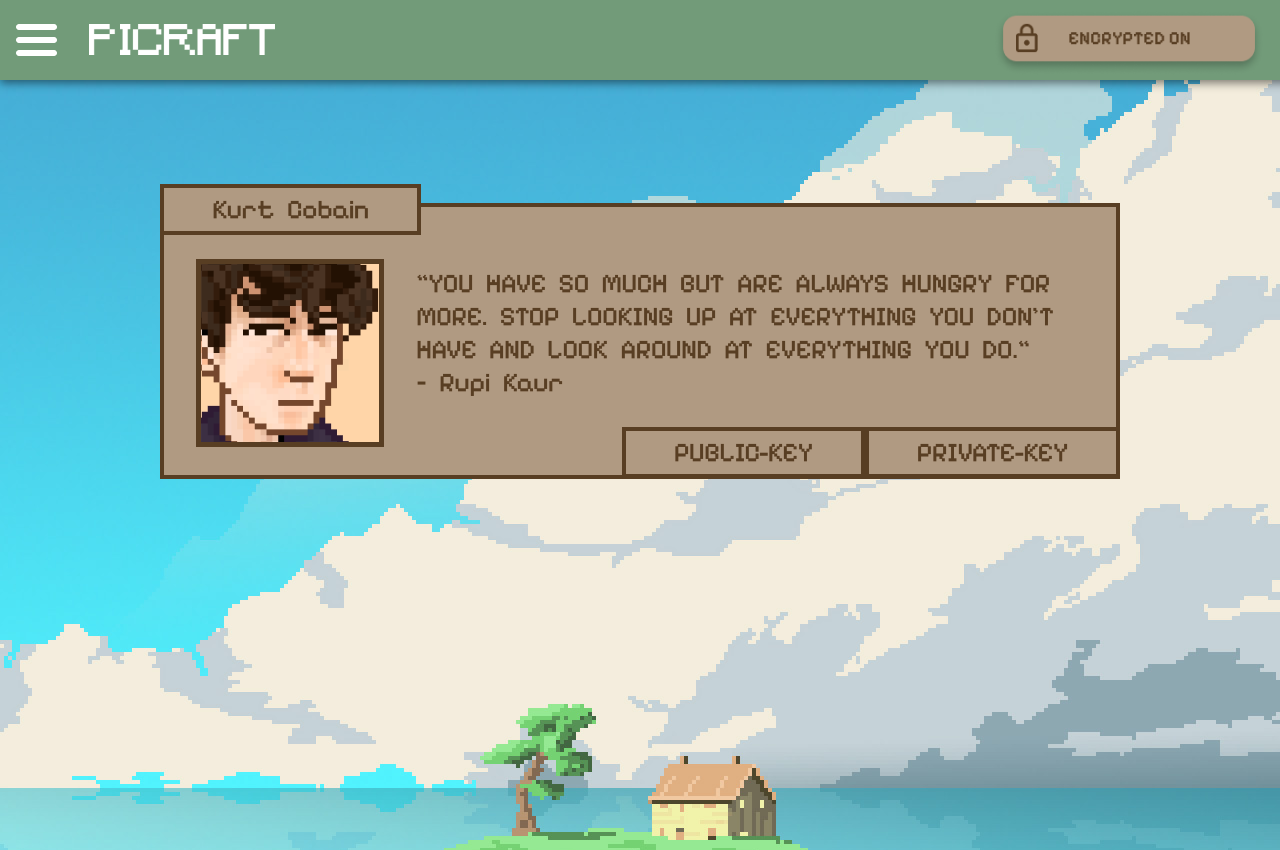
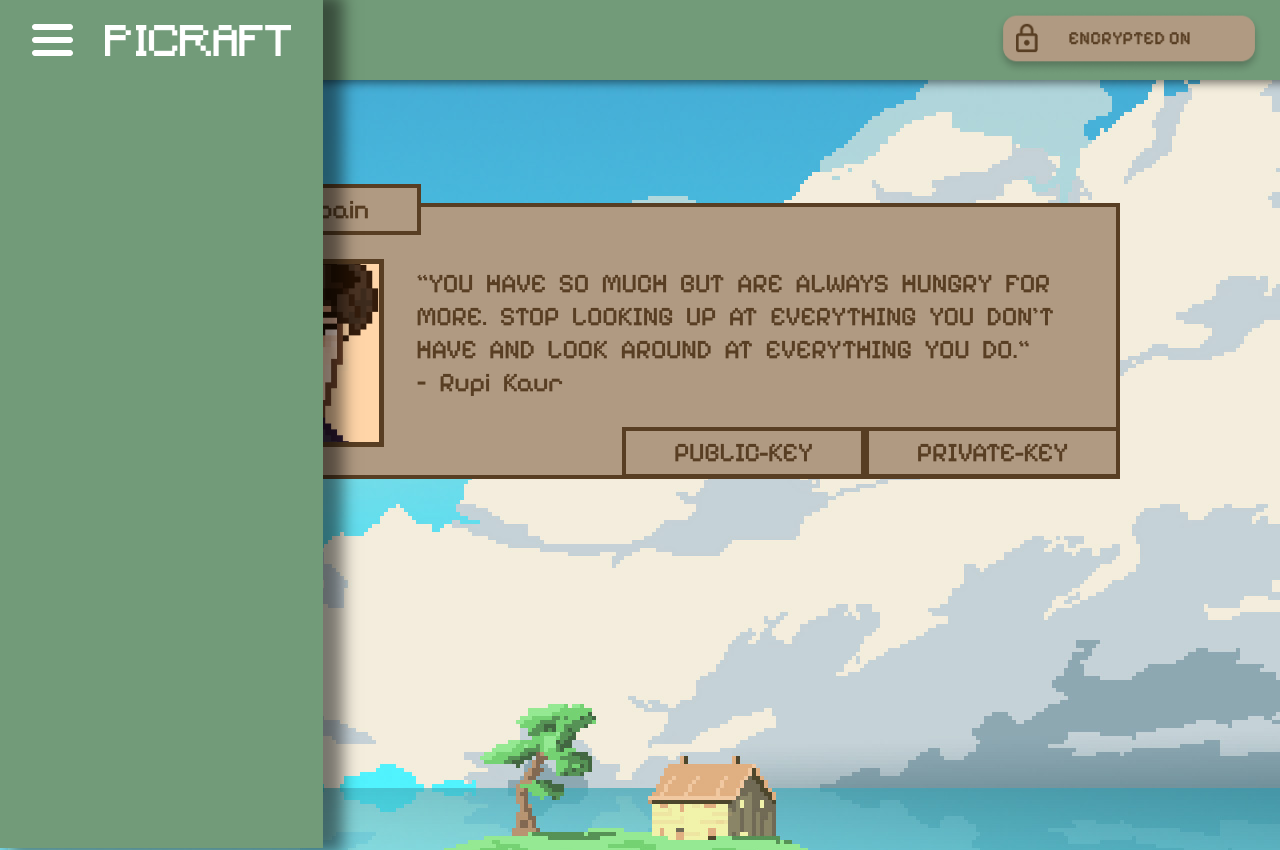
Before and after one commit to agw2005/rsa-encryption-discrete-math-v2, a React (Vite) app: page / in a window 1280 px wide. Shown: the top 850 px of the page. Built offline with nearby package versions, Linux system fonts and the light colour scheme.

Commit message:
added sidebar prototype

```diff
--- a/src/components/userOne/UserOne.css
+++ b/src/components/userOne/UserOne.css
@@ -98,7 +98,7 @@ header {
 .keys {
   display: flex;
   justify-content: flex-end;
-  z-index: 10;
+  z-index: 2;
 }
 
 .keys > div {
@@ -120,3 +120,42 @@ header {
 }
 
 /* Message Section !!! */
+
+/* !!! Sidebar Section */
+
+nav {
+  padding: 1.5rem 2rem;
+  min-width: 15%;
+  min-height: 100%;
+  position: fixed;
+  z-index: 4;
+  background-color: var(--primary-color);
+  box-shadow: 15px 0px 15px 5px rgba(0, 0, 0, 0.5);
+}
+
+.nav-hidden {
+  transform: translateX(-110%);
+  transition: transform 0.5s ease-in-out;
+}
+
+.nav-available {
+  transform: translateX(0%);
+  transition: transform 0.5s ease-in-out;
+}
+
+.left-header-sidebar {
+  display: flex;
+  align-items: center;
+  gap: 2rem;
+}
+
+.left-header-sidebar > img {
+  max-height: 2rem;
+}
+
+.left-header-nav-sidebar:hover {
+  opacity: 0.8;
+  cursor: pointer;
+}
+
+/* Sidebar Section !!! */
--- a/src/components/userOne/UserOne.tsx
+++ b/src/components/userOne/UserOne.tsx
@@ -11,6 +11,7 @@ const UserOne = () => {
   let privkey =
     "FP/KY+UNchKq4O0ufWoP4YZUVjq3/NyckJMeo8iV5wwPxtmXfbLWUVfdKKftFrjd";
   let [currentMessage, setCurrentMessage] = useState(contentMessage);
+  let [navVisible, setNavVisible] = useState(true);
 
   let handleClickKeys = (event: SyntheticEvent) => {
     let clickedElement = event.currentTarget as HTMLElement;
@@ -24,11 +25,20 @@ const UserOne = () => {
     }
   };
 
+  let handleClickNav = () => {
+    setNavVisible(!navVisible);
+  };
+
   return (
     <>
       <header>
         <div className="left-header">
-          <img className="left-header-nav" src="/nav.png" alt="nav-button" />
+          <img
+            onClick={handleClickNav}
+            className="left-header-nav"
+            src="/nav.png"
+            alt="nav-button"
+          />
           <img src="/picraft-logo.png" alt="logo" />
         </div>
 
@@ -38,6 +48,18 @@ const UserOne = () => {
           alt="encrypt-on"
         />
       </header>
+
+      <nav className={navVisible ? "nav-available" : "nav-hidden"}>
+        <div className="left-header-sidebar">
+          <img
+            onClick={handleClickNav}
+            className="left-header-nav-sidebar"
+            src="/nav.png"
+            alt="nav-button"
+          />
+          <img src="/picraft-logo.png" alt="logo" />
+        </div>
+      </nav>
 
       <section className="message-section">
         <div onClick={handleClickKeys} className="message-toggle">
```
